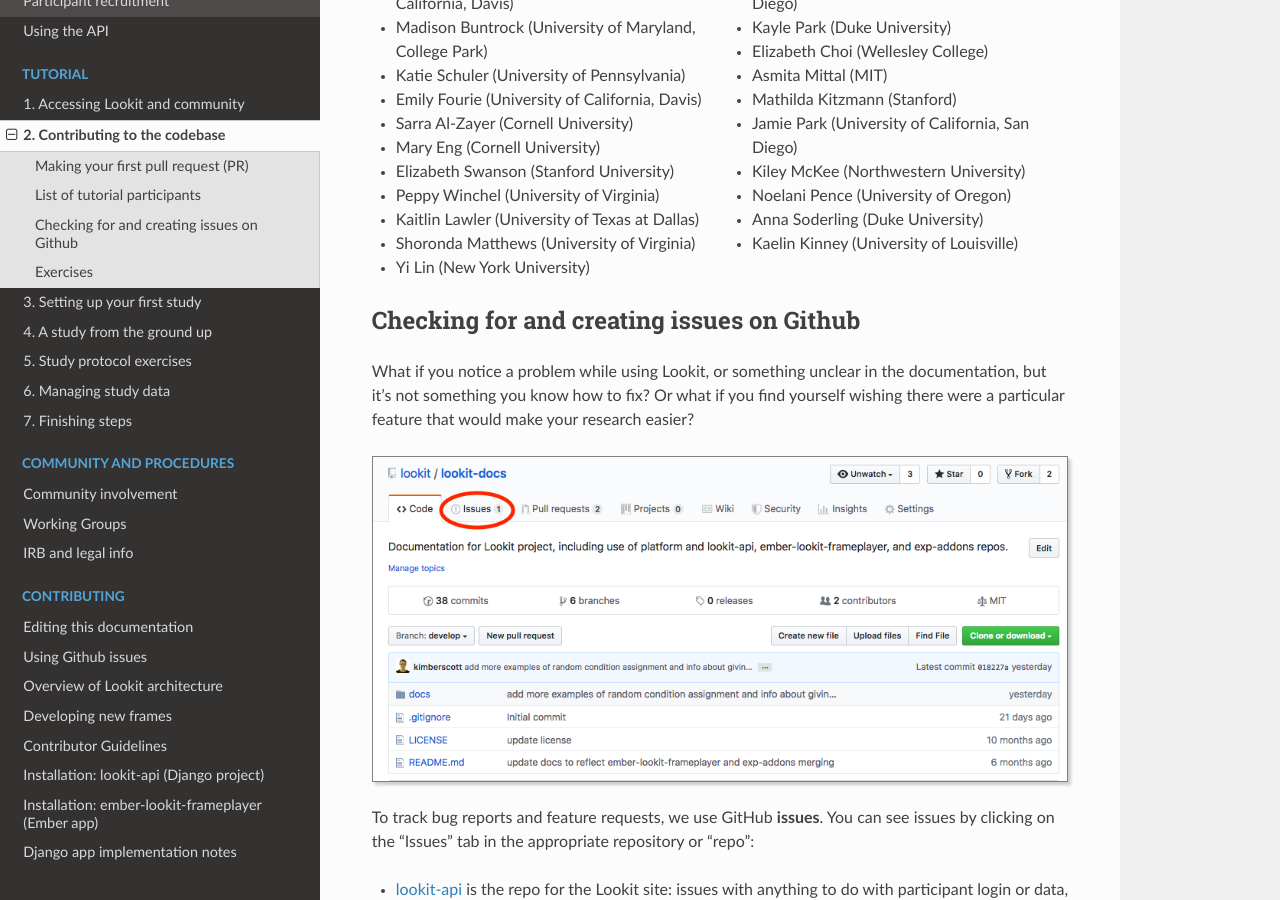
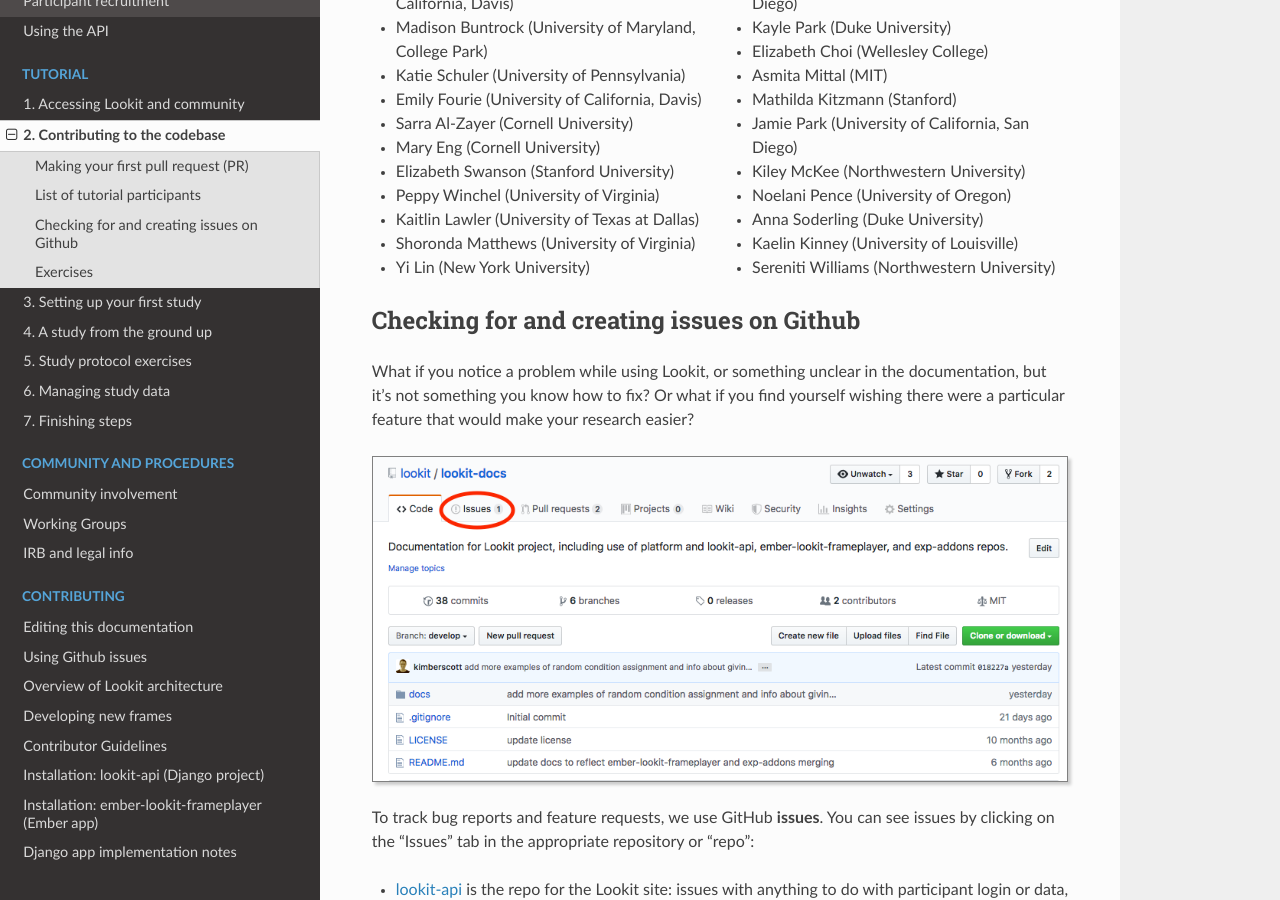
Before and after one commit to lookit/lookit-docs, a Sphinx documentation site: the page built from docs/source/tutorial-contributing.rst, in a window 1280 px wide and 900 px high, scrolled down 6801 px. Built offline with Sphinx 7.4.7 and the Read the Docs theme 2.0.0, drawn with Linux system fonts in a browser that asks for light colours.

Commit message:
Update tutorial-contributing.rst

```diff
--- a/docs/source/tutorial-contributing.rst
+++ b/docs/source/tutorial-contributing.rst
@@ -251,6 +251,7 @@
 - Noelani Pence (University of Oregon)
 - Anna Soderling (Duke University)
 - Kaelin Kinney (University of Louisville)
+- Sereniti Williams (Northwestern University)
 
 
 Checking for and creating issues on Github
```
